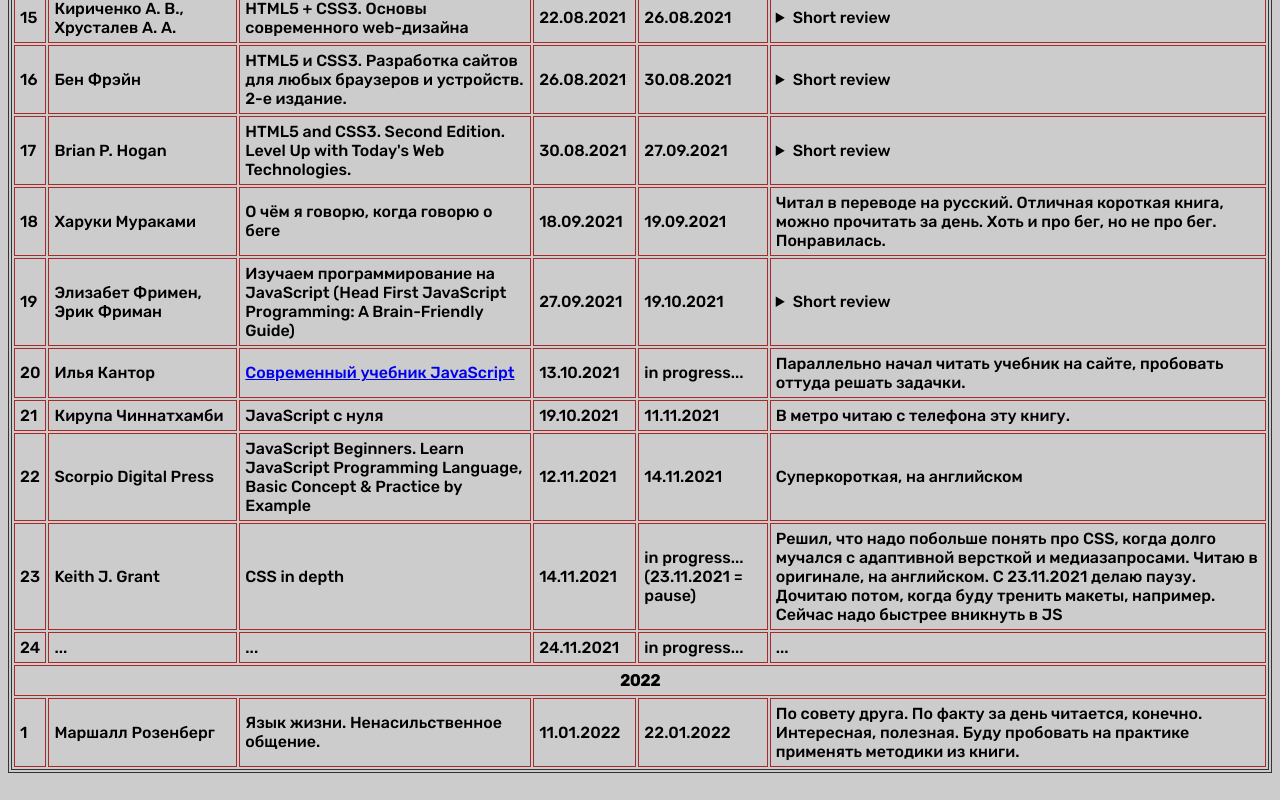
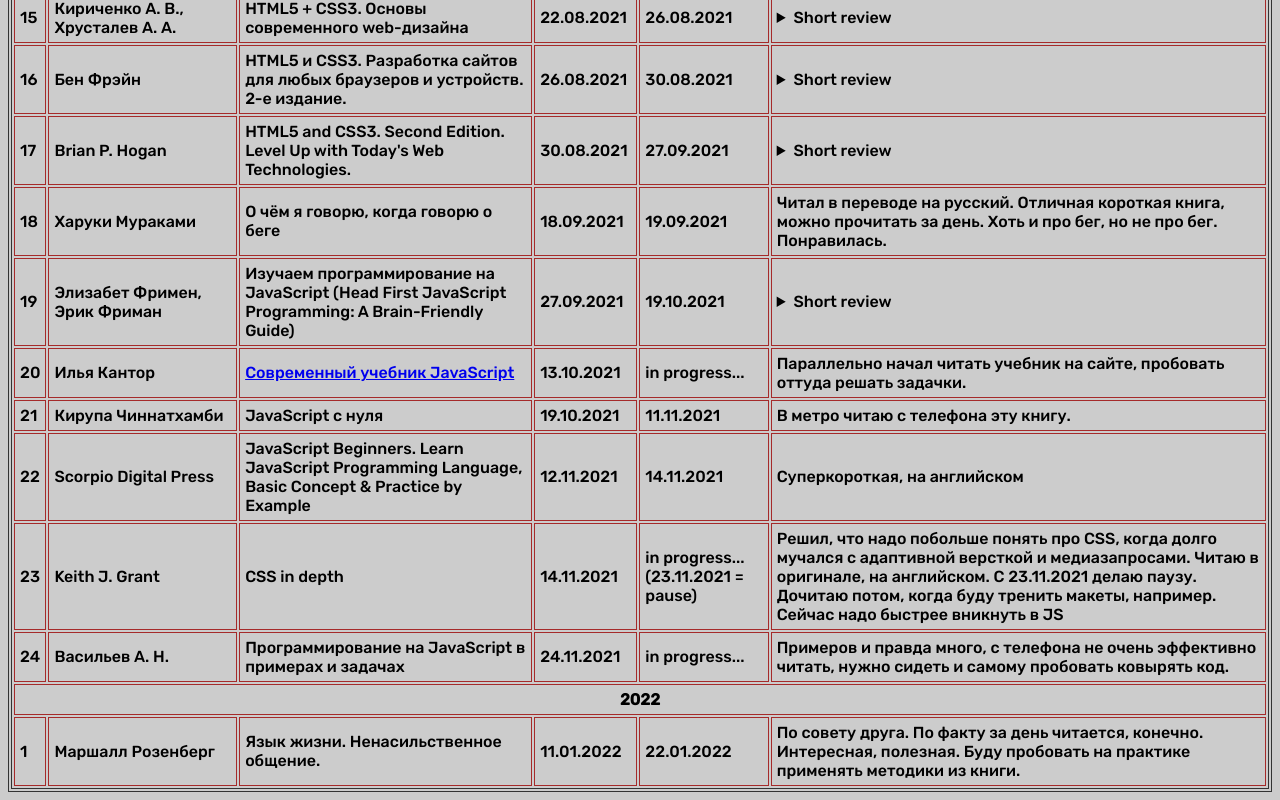
Before and after one commit to cosmopolityan/cosmopolityan.github.io, a plain HTML site: page books.html in a window 1280 px wide. Shown: the part 1211-2011 px from the top of the page. Drawn offline with Linux system fonts and the light colour scheme.

Commit message:
+ Васильев (JS)

```diff
--- a/books.html
+++ b/books.html
@@ -286,11 +286,11 @@
 
 					<tr>
 						<td>24</td>
-						<td>...</td>
-						<td>...</td>
+						<td>Васильев А. Н.</td>
+						<td>Программирование на JavaScript в примерах и задачах</td>
 						<td>24.11.2021</td>
 						<td>in progress...</td>
-						<td>...</td>
+						<td>Примеров и правда много, с телефона не очень эффективно читать, нужно сидеть и самому пробовать ковырять код.</td>
 					</tr>
 					<tr align="center">
 						<td colspan="6"><b>2022</b></td>
```
